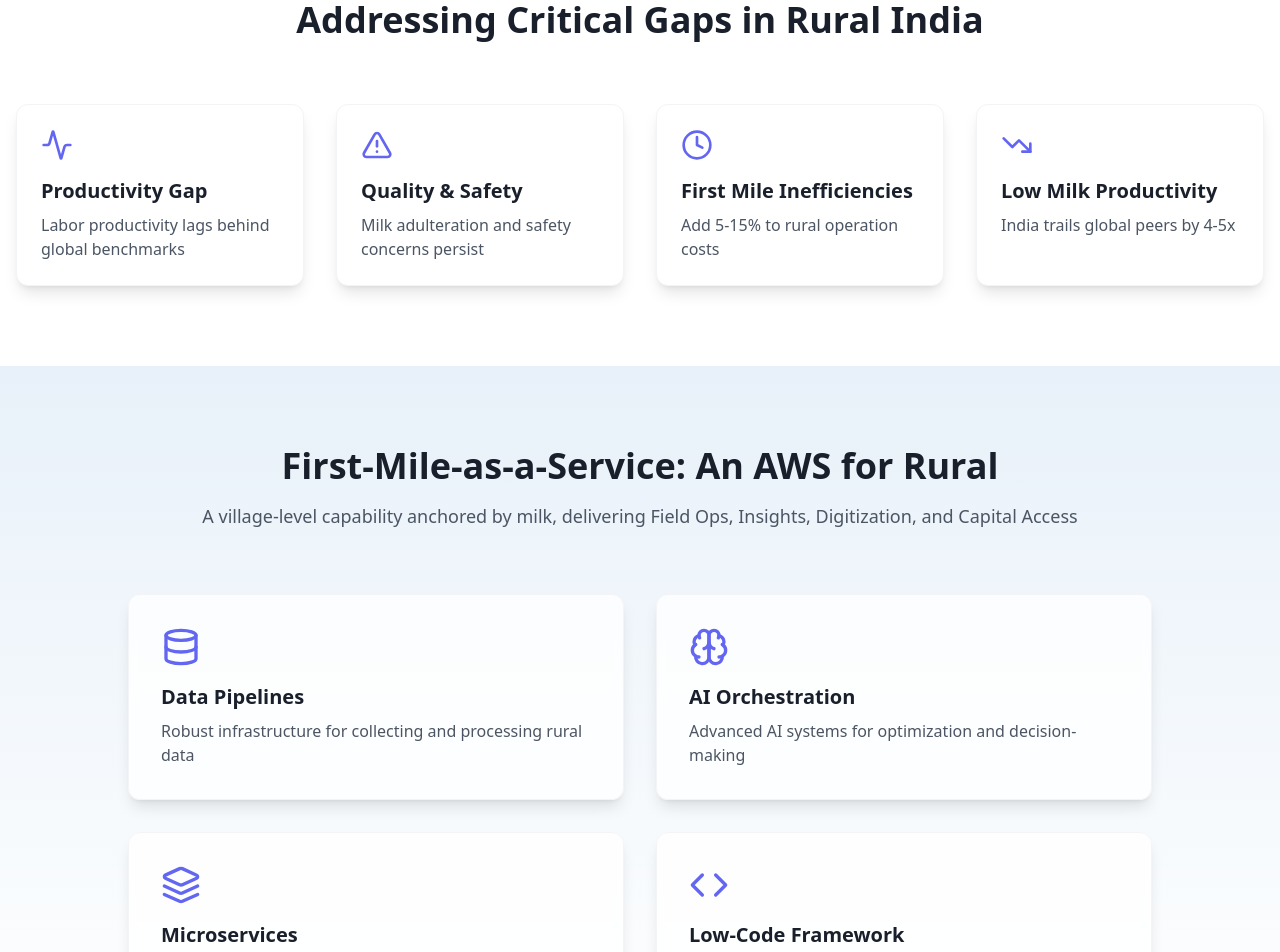
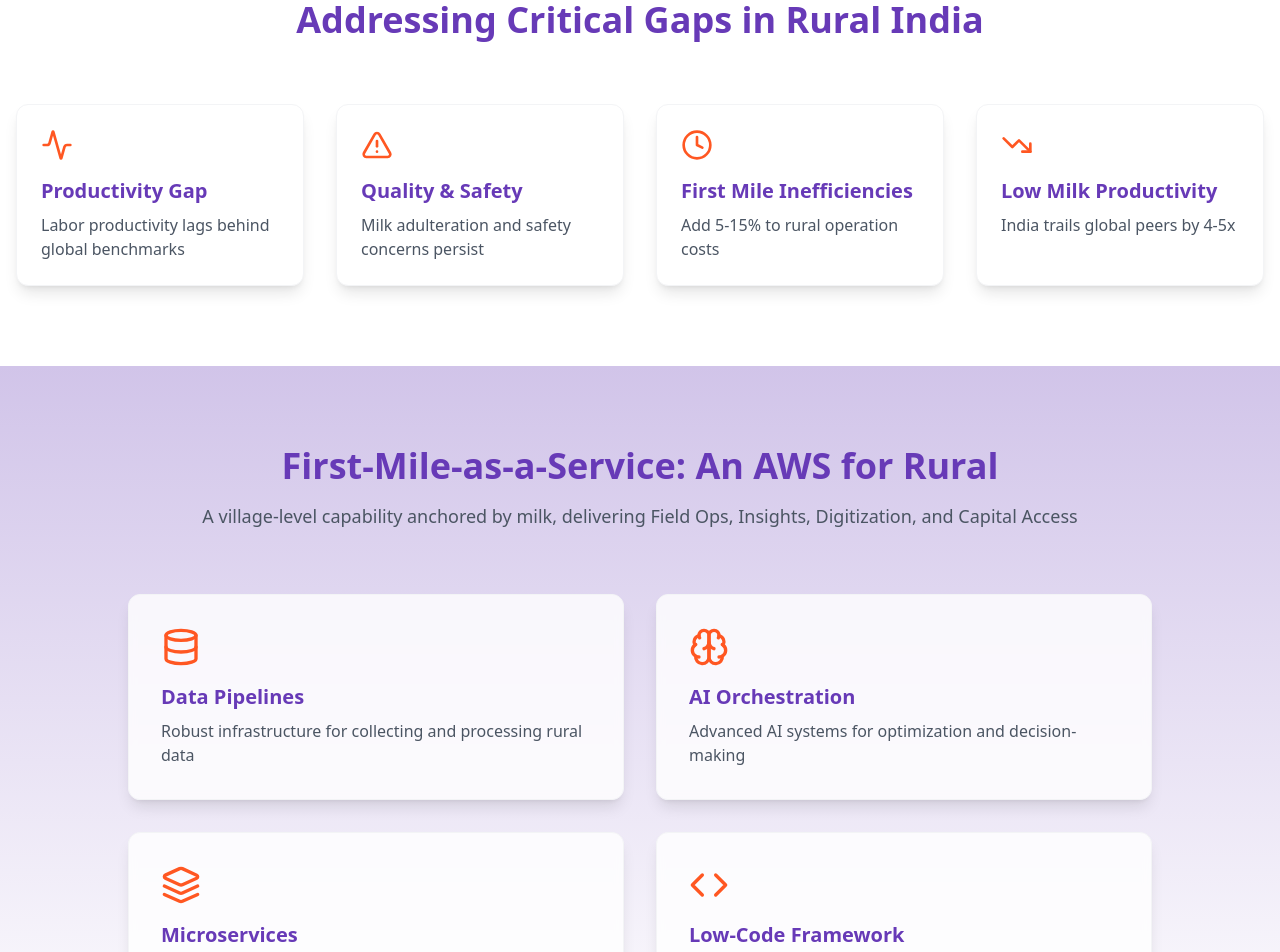
Before and after one commit to babusa1/krushal-connect, a React (Vite) app: page / in a window 1280 px wide. Shown: the part 800-1752 px from the top of the page. Built offline with nearby package versions, Linux system fonts and the light colour scheme.

Commit message:
Update color palette
Use color palette from materialpalette.com.

```diff
--- a/src/components/Hero.tsx
+++ b/src/components/Hero.tsx
@@ -4,7 +4,7 @@ import { Button } from "@/components/ui/button";
 
 const Hero = () => {
   return (
-    <section className="min-h-[90vh] flex items-center justify-center bg-gradient-to-b from-white to-secondary py-20">
+    <section className="min-h-[90vh] flex items-center justify-center bg-gradient-to-b from-primary-light to-white py-20">
       <div className="container px-4 mx-auto">
         <div className="max-w-4xl mx-auto text-center">
           <h1 className="animate-fadeIn text-4xl md:text-6xl font-bold text-primary mb-6">
@@ -23,7 +23,7 @@ const Hero = () => {
             </div>
           </div>
           <Button
-            className="animate-fadeIn bg-primary-accent hover:bg-primary-accent/90 text-white px-8 py-6 rounded-full text-lg font-medium flex items-center gap-2 mx-auto"
+            className="animate-fadeIn bg-secondary hover:bg-secondary/90 text-white px-8 py-6 rounded-full text-lg font-medium flex items-center gap-2 mx-auto"
           >
             Modernize Your Operations <ArrowRight className="w-5 h-5" />
           </Button>
--- a/src/components/Problems.tsx
+++ b/src/components/Problems.tsx
@@ -3,22 +3,22 @@ import { AlertTriangle, TrendingDown, Clock, Activity } from "lucide-react";
 
 const problems = [
   {
-    icon: <Activity className="w-8 h-8 text-primary-accent" />,
+    icon: <Activity className="w-8 h-8 text-secondary" />,
     title: "Productivity Gap",
     description: "Labor productivity lags behind global benchmarks",
   },
   {
-    icon: <AlertTriangle className="w-8 h-8 text-primary-accent" />,
+    icon: <AlertTriangle className="w-8 h-8 text-secondary" />,
     title: "Quality & Safety",
     description: "Milk adulteration and safety concerns persist",
   },
   {
-    icon: <Clock className="w-8 h-8 text-primary-accent" />,
+    icon: <Clock className="w-8 h-8 text-secondary" />,
     title: "First Mile Inefficiencies",
     description: "Add 5-15% to rural operation costs",
   },
   {
-    icon: <TrendingDown className="w-8 h-8 text-primary-accent" />,
+    icon: <TrendingDown className="w-8 h-8 text-secondary" />,
     title: "Low Milk Productivity",
     description: "India trails global peers by 4-5x",
   },
@@ -37,7 +37,7 @@ const Problems = () => {
           {problems.map((problem, index) => (
             <div
               key={index}
-              className="group bg-white p-6 rounded-xl shadow-lg hover:shadow-xl transition-all duration-300 border border-gray-100 hover:border-primary-accent/20"
+              className="group bg-white p-6 rounded-xl shadow-lg hover:shadow-xl transition-all duration-300 border border-gray-100 hover:border-secondary/20"
             >
               <div className="mb-4">{problem.icon}</div>
               <h3 className="text-xl font-semibold text-primary mb-2">
--- a/src/components/Solution.tsx
+++ b/src/components/Solution.tsx
@@ -3,7 +3,7 @@ import { Database, Code, Brain, Layers } from "lucide-react";
 
 const Solution = () => {
   return (
-    <section className="py-20 bg-gradient-to-b from-secondary to-white">
+    <section className="py-20 bg-gradient-to-b from-primary-light to-white">
       <div className="container px-4 mx-auto">
         <div className="max-w-4xl mx-auto text-center mb-16">
           <h2 className="text-3xl md:text-4xl font-bold text-primary mb-4">
@@ -15,7 +15,7 @@ const Solution = () => {
         </div>
         <div className="grid grid-cols-1 md:grid-cols-2 gap-8 max-w-5xl mx-auto">
           <div className="bg-white/80 backdrop-blur-sm p-8 rounded-xl shadow-lg hover:shadow-xl transition-all duration-300 border border-gray-100">
-            <Database className="w-10 h-10 text-primary-accent mb-4" />
+            <Database className="w-10 h-10 text-secondary mb-4" />
             <h3 className="text-xl font-semibold text-primary mb-2">
               Data Pipelines
             </h3>
@@ -24,7 +24,7 @@ const Solution = () => {
             </p>
           </div>
           <div className="bg-white/80 backdrop-blur-sm p-8 rounded-xl shadow-lg hover:shadow-xl transition-all duration-300 border border-gray-100">
-            <Brain className="w-10 h-10 text-primary-accent mb-4" />
+            <Brain className="w-10 h-10 text-secondary mb-4" />
             <h3 className="text-xl font-semibold text-primary mb-2">
               AI Orchestration
             </h3>
@@ -33,7 +33,7 @@ const Solution = () => {
             </p>
           </div>
           <div className="bg-white/80 backdrop-blur-sm p-8 rounded-xl shadow-lg hover:shadow-xl transition-all duration-300 border border-gray-100">
-            <Layers className="w-10 h-10 text-primary-accent mb-4" />
+            <Layers className="w-10 h-10 text-secondary mb-4" />
             <h3 className="text-xl font-semibold text-primary mb-2">
               Microservices
             </h3>
@@ -42,7 +42,7 @@ const Solution = () => {
             </p>
           </div>
           <div className="bg-white/80 backdrop-blur-sm p-8 rounded-xl shadow-lg hover:shadow-xl transition-all duration-300 border border-gray-100">
-            <Code className="w-10 h-10 text-primary-accent mb-4" />
+            <Code className="w-10 h-10 text-secondary mb-4" />
             <h3 className="text-xl font-semibold text-primary mb-2">
               Low-Code Framework
             </h3>
--- a/tailwind.config.ts
+++ b/tailwind.config.ts
@@ -26,13 +26,13 @@ export default {
         background: "hsl(var(--background))",
         foreground: "hsl(var(--foreground))",
         primary: {
-          DEFAULT: "#1A1F2C",
-          light: "#E8F1F9",
-          accent: "#6366F1",
+          DEFAULT: "#673AB7", // Deep Purple 500
+          light: "#D1C4E9", // Deep Purple 100
+          accent: "#FF5722", // Deep Orange 500
         },
         secondary: {
-          DEFAULT: "#E8F1F9",
-          dark: "#1A1F2C",
+          DEFAULT: "#FF5722", // Deep Orange 500
+          dark: "#673AB7", // Deep Purple 500
         },
         success: {
           DEFAULT: "#10B981",
```
